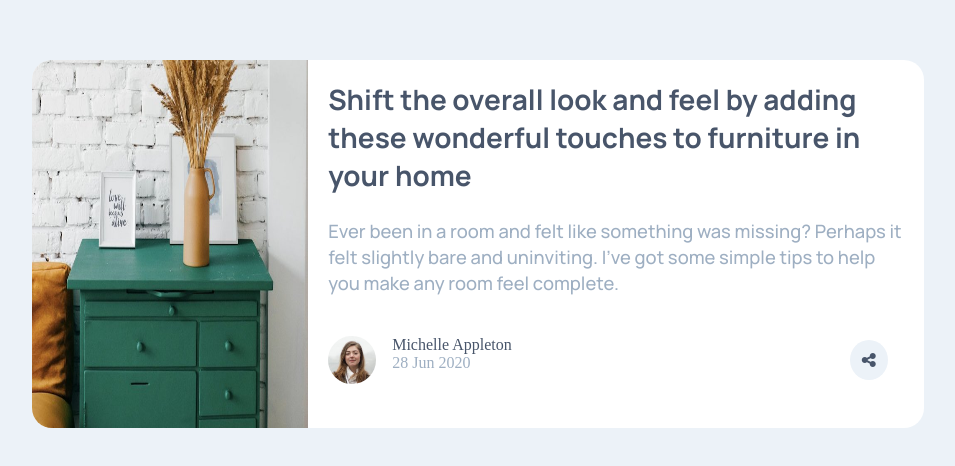
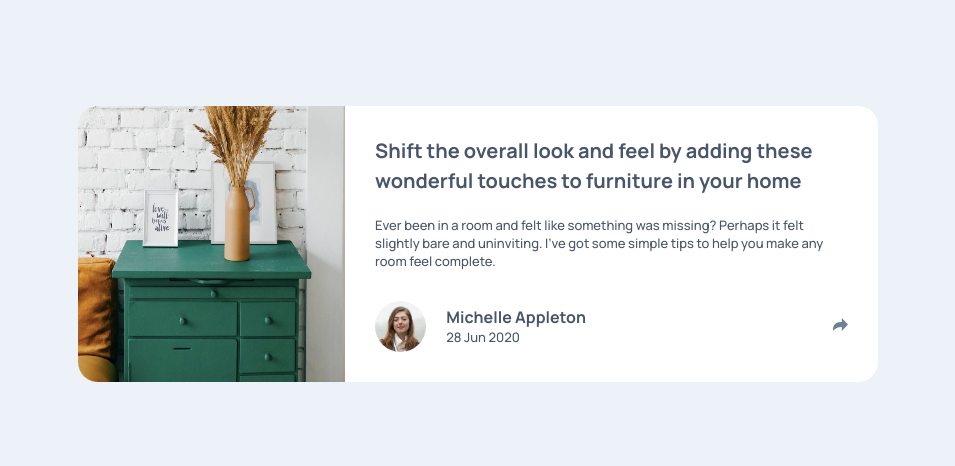
Before and after one commit to Pulkit-s21/article_preview, a plain HTML site: page index.html in a window 1280 px wide. Shown: the part 156-622 px from the top of the page, without its empty margins (162-1117 px from the left). Drawn offline with nearby package versions, Linux system fonts and the light colour scheme; a script that the page names is missing.

Commit message:
Done and done

```diff
--- a/index.html
+++ b/index.html
@@ -4,45 +4,59 @@
     <meta charset="UTF-8">
     <meta http-equiv="X-UA-Compatible" content="IE=edge">
     <meta name="viewport" content="width=device-width, initial-scale=1.0">
-    <!-- <link rel="stylesheet" href="https://cdn.jsdelivr.net/npm/bootstrap@5.1.3/dist/css/bootstrap.min.css"   integrity="sha384-1BmE4kWBq78iYhFldvKuhfTAU6auU8tT94WrHftjDbrCEXSU1oBoqyl2QvZ6jIW3" crossorigin="anonymous"> -->
     <link rel="stylesheet" href="style.css">
-    <title>Article Preview</title>
+    <title>Article Preview Component</title>
 </head>
 <body>
-  <section class="card">
-    <img class="drawer" src="/images/drawers.jpg" alt="drawer image">
-    <div class="text">
-      <div class="heading">
+  <section class="container">
+    <div class="main-img">
+      <img src="/images/drawers.jpg" alt="">
+    </div>
+    <div class="description">
+      <h2>
         Shift the overall look and feel by adding these wonderful touches to furniture in your home
-      </div>
-      <div class="sub-heading">
+      </h2>
+      <p style="padding-bottom: 1.9rem;">
         Ever been in a room and felt like something was missing? Perhaps
         it felt slightly bare and uninviting. I’ve got some simple tips
         to help you make any room feel complete.
-      </div>
-      <div class="bottom">
-
-        <div class="pic">
-          <img class="avatar" src="/images/avatar-michelle.jpg" alt="">
-          <div class="name">
-            <span>Michelle Appleton</span> <br>
-            28 Jun 2020
+      </p>
+      <div class="avatar">
+        <div class="open-share">
+          <div>
+            <p>Share</p>
+          <ul>
+            <li><img src="/images/icon-facebook.svg" alt=""></li>
+            <li><img src="/images/icon-twitter.svg" alt=""></li>
+            <li><img src="/images/icon-pinterest.svg" alt=""></li>
+          </ul>
+          </div>
+          <div>
+              <img id="remove-share" src="/images/icon-share.svg" alt="">
           </div>
         </div>
+        <div class="avatar-content">
+          <div class="avatar-text">
+            <img src="/images/avatar-michelle.jpg" alt="">
+            <div>
+              <h4>
+                Michelle Appleton
+              </h4>
+              <p>
+                28 Jun 2020
+              </p>
+            </div>
+          </div>
 
-      <div class="social">
-        <i class="fa-solid fa-share-nodes"></i>
-      </div>
-
+          <div>
+            <p>
+              <img id="share" src="/images/icon-share.svg" alt="">
+            </p>
+          </div>
+        </div>
       </div>
     </div>
   </section>
-
-<!-- Font Awesome -->
-<script src="https://kit.fontawesome.com/a7731f7ef8.js"></script>
-<!-- JavaScript Bundle with Popper -->
-<script src="https://cdn.jsdelivr.net/npm/bootstrap@5.1.3/dist/js/bootstrap.bundle.min.js" integrity="sha384-ka7Sk0Gln4gmtz2MlQnikT1wXgYsOg+OMhuP+IlRH9sENBO0LRn5q+8nbTov4+1p" crossorigin="anonymous"></script>
-<!-- JavaScript -->
 <script src="index.js"></script>
 </body>
 </html>
--- /dev/null
+++ b/index.js
@@ -0,0 +1,11 @@
+const socials = document.querySelector(".open-share");
+const shareBtn = document.getElementById("share");
+const removeBtn = document.getElementById("remove-share");
+
+shareBtn.addEventListener("click",() => {
+     socials.classList.add("clicked");
+});
+
+removeBtn.addEventListener("click",() => {
+     socials.classList.remove("clicked");
+});
--- a/style.css
+++ b/style.css
@@ -20,116 +20,151 @@ html{
      scroll-behavior: smooth;
 }
 
+p{
+     font-size: 13px;
+     font-weight: 500;
+}
+
 body{
      display: flex;
      min-height: 100vh;
      justify-content: center;
      align-items: center;
+     min-height: 100vh;
      background-color: var(--light-greyBlue);
-     padding: 1.25rem;
+     padding: 6.25rem 3.125rem;
+     font-family: 'Manrope', sans-serif;
 }
 
-span{
-     font-weight: 500;
-     color: var(--dark-greyBlue);
+ul{
+     list-style-type: none;
 }
 
-i{
-     border-radius: 50%;
-     background-color: var(--light-greyBlue);
-     color: var(--dark-greyBlue);
-     padding: .75rem;
-     font-size: 1rem;
+img{
+     max-width: 100%;
+     cursor: pointer;
 }
 
-.card{
+.container{
      background-color: #fff;
-     border-radius: 20px;
-     display: flex;
-     flex-direction: row;
+     border-radius: 1.25rem;
+     color: var(--dark-greyBlue);
+     overflow: hidden;
 }
 
-.drawer{
-     border-top-left-radius: 20px;
-     border-bottom-left-radius: 20px;
-     height: auto;
-     aspect-ratio: 0.75 / 1;
-     max-height: 23rem;
+.container .main-img img{
+     display: block;
+     width: 100%;
+     height: 260px;
 }
 
-.text{
-     padding: 1.25rem;
-     border: none;
+.container .description{
+     padding: 1.9rem;
 }
 
-.heading{
-     font-family: var(--font);
-     color: var(--dark-greyBlue);
+.container .description h2{
+     font-size: 1.25rem;
+     line-height: 1.5;
+     padding-bottom: 1.25rem;
      font-weight: 700;
-     font-size: 1.75rem;
-     max-width: 30ch;
-     margin-bottom: 1.5rem;
 }
 
-.sub-heading{
-     font-family: var(--font);
-     color: var(--greyish-blue);
-     font-weight: 500;
-     font-size: 1.15rem;
-     max-width: 50ch;
-     margin-bottom: 2.5rem;
+.container .avatar{
+     position: relative;
 }
 
-.bottom{
-     margin-right: 1rem;
+.avatar .open-share{
+     color: #fff;
      display: flex;
+     align-items: center;
      justify-content: space-between;
+     position: absolute;
+     background-color: var(--dark-greyBlue);
+     width: calc(100% + 60px);
+     height: 0px;
+     overflow: hidden;
+     left: -30px;
+     bottom: -30px;
+     transition: all .35s ease-in;
+}
+
+.avatar .open-share.clicked{
+     height: 5.625rem;
+     overflow: auto;
+}
+
+.avatar .open-share div{
+     padding: 5px 30px;
+}
+
+.avatar .open-share > div:first-child{
+     display: flex;
+     text-transform: uppercase;
+     color: var(--greyish-blue);
+}
+
+.avatar .open-share ul{
+     display: flex;
+     align-items: center;
+     justify-content: center;
+}
+
+.avatar .open-share ul li{
+     margin: 0 10px;
+     opacity: .5;
+}
+
+.avatar .open-share ul li:hover{
+     opacity: 1;
+}
+
+.avatar .avatar-content{
+     display: flex;
+     align-items: center;
+     justify-content: space-between;
+}
+
+.avatar .avatar-content .avatar-text{
+     display: flex;
      align-items: center;
 }
 
-.pic{
-     display: flex;
+.avatar .avatar-content .avatar-text img{
+     width: 3.2rem;
+     border-radius: 50%;
+     margin-right: 1.25rem;
 }
 
-.name{
-     font-weight: 500;
-     color: var(--greyish-blue);
-}
-
-.avatar{
-     width: 3rem;
-     border-radius: 50%;
-     margin-right: 1rem;
-}
-
-@media (max-width: 880px){
-     .card{
-          flex-direction: column;
-          overflow: hidden;
-     }
-     .drawer{
-          border-top-left-radius: 20px;
-          border-top-right-radius: 20px;
-          border-bottom-left-radius: 0px;
-     }
-     .heading{
-          font-size: 1.7rem;
-          max-width: 25ch;
-     }
-     .sub-heading{
-          font-size: 1.25rem;
-          max-width: 35ch;
+@media (max-width: 720px){
+     .container{
+          max-width: 25rem;
      }
 }
 
-@media (max-width: 350px){
-     .heading{
-          font-size: 1.05rem;
+@media (min-width: 720px){
+     .container{
+          display: grid;
+          grid-template-columns: repeat(3,1fr);
      }
-     .sub-heading{
-          font-size: 1rem;
+     .container .main-img img{
+          width: 100%;
+          height: 100%;
      }
-     .avatar{
-          width: 2rem;
+     .description{
+          grid-column: span 2;
      }
 }
+
+@media (min-width: 992px){
+     body{
+          display: flex;
+          flex-direction: column;
+          align-items: center;
+          justify-content: center;
+          min-height: 100vh;
+     }
+     .container{
+          max-width: 800px;
+          margin: auto;
+     }
+}
```
Also changed, not shown: design/desktop-active-state.jpg (added), design/mobile-active-state.jpg (added), images/favicon-32x32.png (added), images/icon-facebook.svg (added), images/icon-pinterest.svg (added), images/icon-share.svg (added), images/icon-twitter.svg (added), 1 other file.
